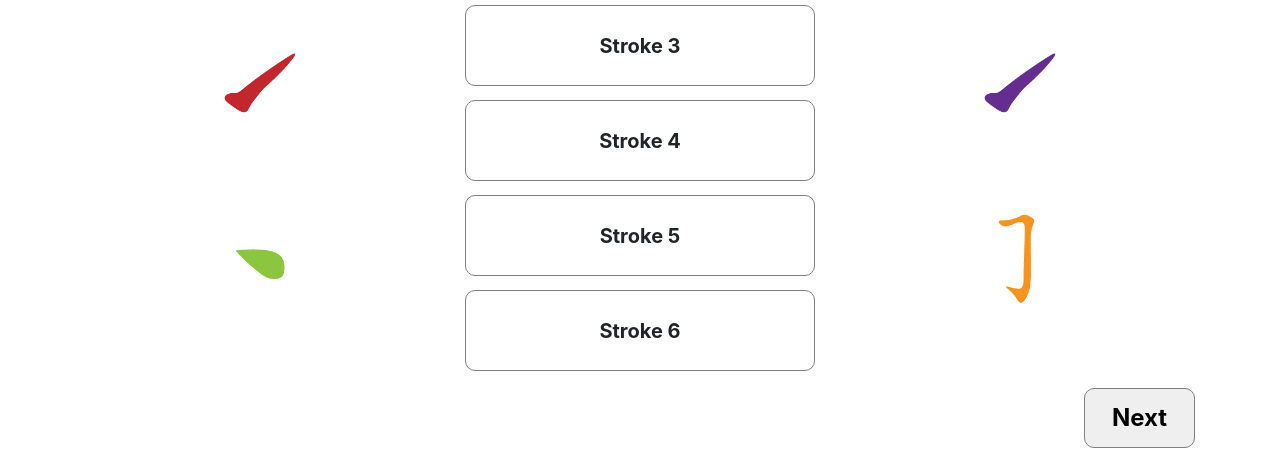
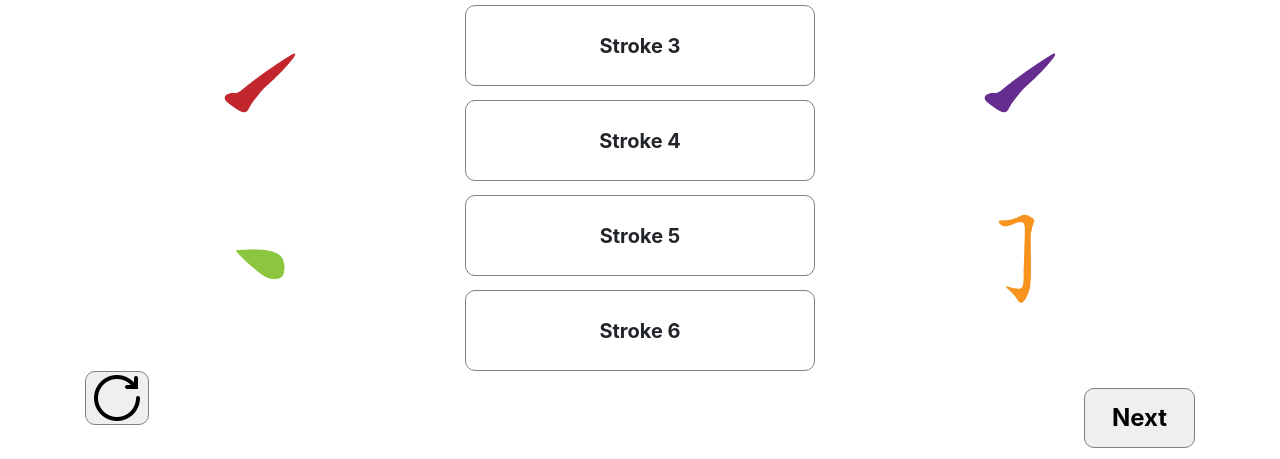
Before and after one commit to FranZomb1e/COMS4170-V1-group7, a Flask app: page /quiz/3 in a window 1280 px wide. Shown: the part 512-971 px from the top of the page. Run offline with Flask 2, Linux system fonts and the light colour scheme; some libraries are stand-ins or nearby versions.

Commit message:
Added reset button

```diff
--- a/templates/quiz_question_type2.html
+++ b/templates/quiz_question_type2.html
@@ -44,6 +44,7 @@
         {% endautoescape %}
     </div>
 </div>
+<button id = "reset-btn"> <img id="reset-img" src="/static/img/reset.png" alt="Reset" class="img-fluid"> </button>
 <button id="quiz-next-btn" data-current-id="3">Next</button>
 
 {% endblock %}
```
